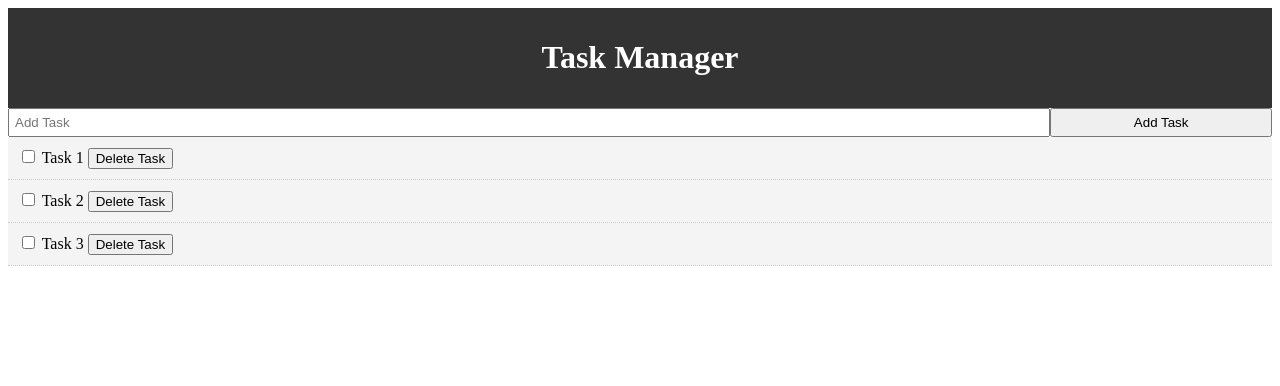
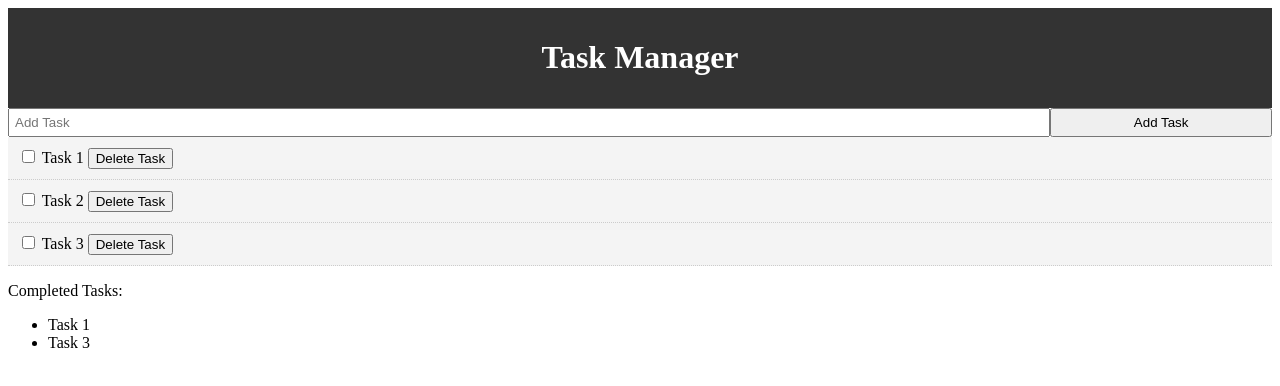
Before and after one commit to BryanMatthew12/jest, a Vue app: page / in a window 1280 px wide. Shown: the top 386 px of the page. Built offline with nearby package versions, Linux system fonts and the light colour scheme.

Commit message:
v-for testing ex

```diff
--- a/package.json
+++ b/package.json
@@ -36,9 +36,6 @@
     "vue-jest": "^3.0.7",
     "vue-template-compiler": "^2.6.14"
   },
-  "jest": {
-    "preset": "@vue/cli-plugin-unit-jest"
-  },
   "engines": {
     "node": ">=16.0.0"
   },
--- a/src/App.vue
+++ b/src/App.vue
@@ -3,25 +3,37 @@
     <HeaderPage/>
     <AddTask/>
     <TaskManager/>
+    <!-- Add the CompletedTask component here -->
+    <CompletedTask :tasks="tasks"/>
   </div>
 </template>
 
 <script>
-
 import AddTask from './components/AddTask.vue';
 import TaskManager from './components/TaskManager.vue';
 import HeaderPage from './components/layout/HeaderPage.vue';
+import CompletedTask from './components/CompletedTask.vue';
 
 export default {
   name: 'App',
   components: {
     TaskManager,
     HeaderPage,
-    AddTask
+    AddTask,
+    CompletedTask
+  },
+  data() {
+    return {
+      tasks: [
+        { id: 1, name: 'Task 1', completed: true },
+        { id: 2, name: 'Task 2', completed: false },
+        { id: 3, name: 'Task 3', completed: true }
+      ]
+    };
   }
 }
 </script>
 
 <style>
-
+/* Add your styles here */
 </style>
--- /dev/null
+++ b/src/components/CompletedTask.vue
@@ -0,0 +1,28 @@
+<template>
+    <div>
+      <p v-if="completedTasks.length > 0">Completed Tasks:</p>
+      <ul v-if="completedTasks.length > 0">
+        <li v-for="task in completedTasks" :key="task.id">
+          {{ task.name }}
+        </li>
+      </ul>
+      <p v-else>No completed tasks available.</p>
+    </div>
+  </template>
+
+  <script>
+export default {
+    name:"CompletedTask",
+    props: {
+    tasks: {
+      type: Array,
+      required: true
+    }
+  },
+  computed: {
+    completedTasks() {
+      return this.tasks.filter(task => task.completed);
+    }
+  }
+};
+</script>
--- a/src/store/modules/tasks.js
+++ b/src/store/modules/tasks.js
@@ -1,57 +1,43 @@
-
-
 const state = {
     tasks: [
-        {
-          id: 1,
-          title: "Task 1",
-          conpleted: false
-        },
-        {
-          id: 2,
-          title: "Task 2",
-          conpleted: false
-        },
-        {
-          id: 3,
-          title: "Task 3",
-          conpleted: false
-        },
+      { id: 1, title: "Task 1", completed: false },
+      { id: 2, title: "Task 2", completed: false },
+      { id: 3, title: "Task 3", completed: false }
     ]
   };
 
   const getters = {
-    allTasks: state => state.tasks
-}
+    allTasks: state => state.tasks,
+    completedTasks: state => state.tasks.filter(task => task.completed)
+  };
 
   const actions = {
-    fetchTasks({commit}, tasks) {
-        commit('setTasks', tasks)
+    fetchTasks({ commit }, tasks) {
+      commit('setTasks', tasks);
     },
-    addTask({commit}, task) {
-        commit('newTask', task)
+    addTask({ commit }, task) {
+      commit('newTask', task);
     },
-    updatedTask({commit}, task){
-        commit('updTask', task)
+    updatedTask({ commit }, task) {
+      commit('updTask', task);
     },
-    removeTask({commit}, task){
-        commit('delTask', task)
+    removeTask({ commit }, task) {
+      commit('delTask', task);
     }
-}
+  };
 
   const mutations = {
     setTasks: (state, tasks) => state.tasks = tasks,
     newTask: (state, task) => state.tasks.push(task),
     updTask: (state, updatedTask) => {
-        const index = state.tasks.findIndex(t => t.id === updatedTask.id)
-        if(index !== -1) {
+      const index = state.tasks.findIndex(t => t.id === updatedTask.id);
+      if (index !== -1) {
         state.tasks.splice(index, 1, updatedTask);
       }
     },
     delTask: (state, task) => state.tasks = state.tasks.filter(t => t.id !== task.id)
-}
-
+  };
 
   export default {
     state, getters, actions, mutations
-}
+  };
```
Also changed, not shown: 2 other files (tests, documents, lock files or other folders). Lines whose indentation alone changed are shown as unchanged.
